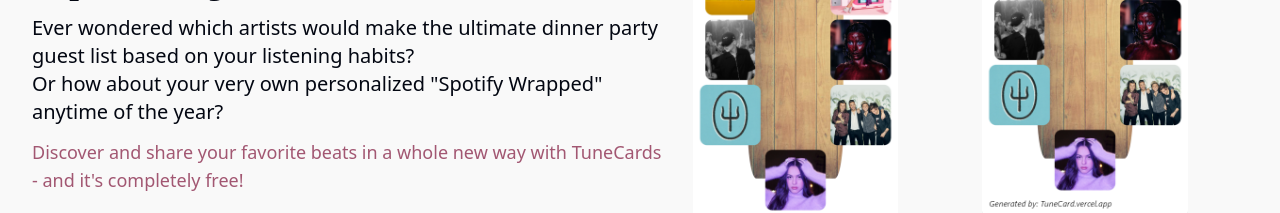
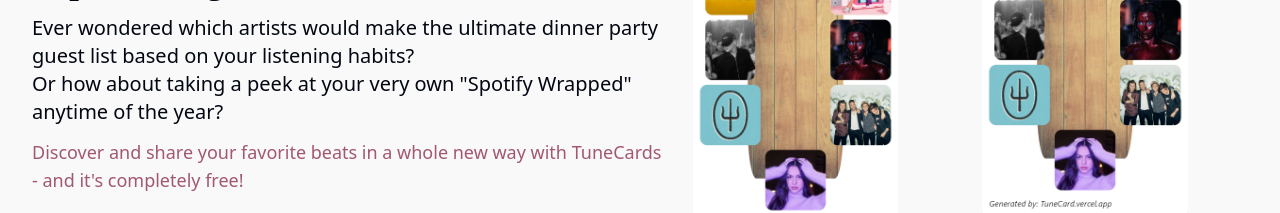
Before and after one commit to sheidiz/spotify-artists-table, a React (Vite) app: page / in a window 1280 px wide. Shown: the part 391-604 px from the top of the page. Built offline with nearby package versions, Linux system fonts and the light colour scheme; no server answers.

Commit message:
feat: :speech_balloon: change home text

```diff
--- a/src/pages/Home.jsx
+++ b/src/pages/Home.jsx
@@ -9,8 +9,8 @@
                     <h1 className='px-4 lg:px-2 mb-3 text-4xl lg:text-6xl font-black pb-2'>
                         Visualize Your Spotify Stats
                     </h1>
-                    <p className='px-2 text-lg lg:text-xl'> Ever wondered which artists would make the ultimate dinner party guest list based on your listening habits? </p>
-                    <p className='px-2 mb-3 text-lg lg:text-xl' > Or how about your very own personalized {`"Spotify Wrapped"`} anytime of the year?</p>
+                    <p className='px-2 text-lg lg:text-xl'>Ever wondered which artists would make the ultimate dinner party guest list based on your listening habits? </p>
+                    <p className='px-2 mb-3 text-lg lg:text-xl' >Or how about taking a peek at your very own {`"Spotify Wrapped"`} anytime of the year?</p>
                     <p className='text-quaternary px-2 text-lg'>
                         Discover and share your favorite beats in a whole new way with TuneCards - and {"it's"} completely free!
                     </p>
```
